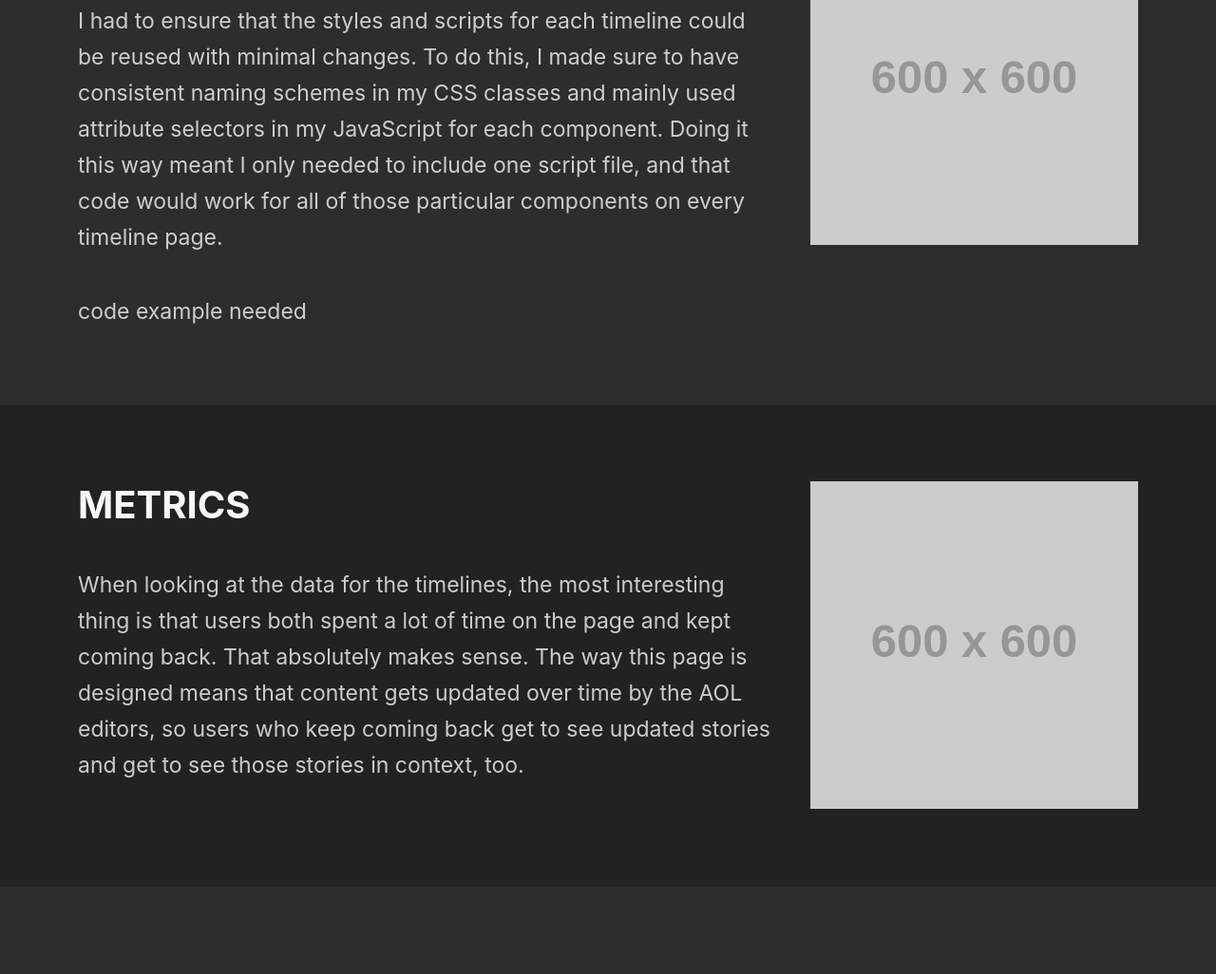
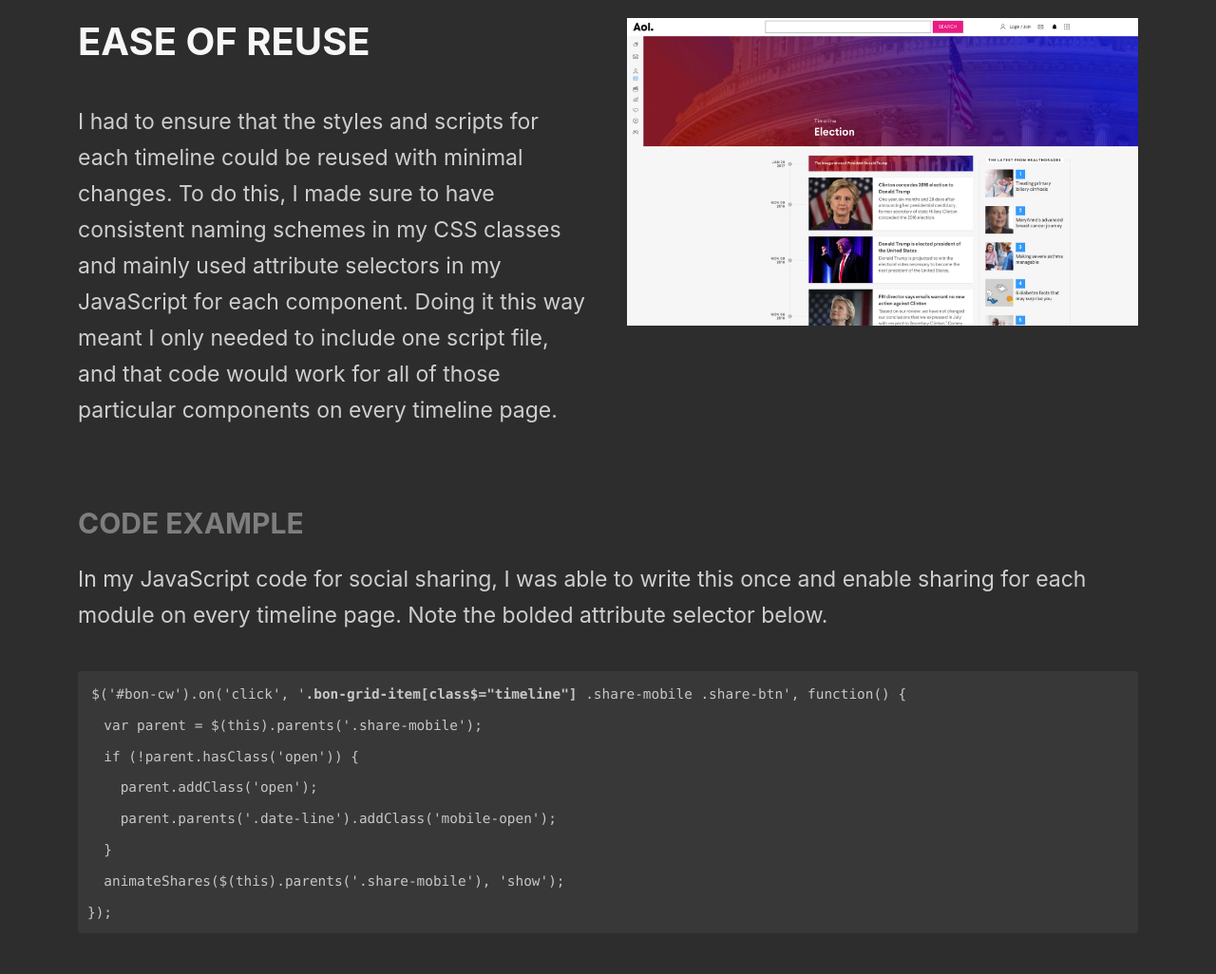
Before and after one commit to SomniusTiger/portfolio, a website: page src/markup/projects/timelines/index.html in a window 1280 px wide. Shown: the part 1104-2130 px from the top of the page at 95% size. Drawn offline with nearby package versions, Linux system fonts and the light colour scheme; files that its build step writes are made by us from their sources; placeholder pictures from the web are drawn by us; files whose address does not match are found by name.

Commit message:
Adds images and code example for timelines, adjusts widths of some elements in navigation page

```diff
--- a/src/markup/projects/timelines/index.html
+++ b/src/markup/projects/timelines/index.html
@@ -48,38 +48,62 @@
         </div>
 
         <div class="grid-cell grid-cell-mobile-12 grid-cell-tablet-4">
-          <img class="width-full" src="https://placehold.it/600/600" alt="placeholder">
+          <img class="width-full" src="../../src/media/images/projects/timelines-mobile.png" alt="Screenshot of the Election Timeline page on AOL.com on an iPhone X">
         </div>
       </div>
     </section>
 
     <section class="project_section padding-top-80 padding-bottom-80">
       <div class="grid-container grid-container--project">
-        <div class="grid-cell grid-cell-mobile-12 grid-cell-tablet-8">
+        <div class="grid-cell grid-cell-mobile-12 grid-cell-desktop-6">
 
           <h1 class="project_section-title">
             Ease of Reuse
           </h1>
 
-          <p class="project_section-paragraph margin-top-40">
+          <p class="project_section-paragraph margin-top-40 margin-bottom-40">
             I had to ensure that the styles and scripts for each timeline could be reused with minimal changes. To do this, I made sure to have consistent naming schemes in my CSS classes and mainly used attribute selectors in my JavaScript for each component. Doing it this way meant I only needed to include one script file, and that code would work for all of those particular components on every timeline page.
-          </p>
-
-          <p class="project_section-paragraph margin-top-40">
-            code example needed
           </p>
 
         </div>
 
-        <div class="grid-cell grid-cell-mobile-12 grid-cell-tablet-4">
-          <img class="width-full" src="https://placehold.it/600/600" alt="placeholder">
+        <div class="grid-cell grid-cell-mobile-12 grid-cell-desktop-6">
+          <img class="width-full" src="../../src/media/images/projects/timelines-desktop.jpg" alt="Screenshot of the Election Timeline page on AOL.com on desktop">
+        </div>
+
+        <div class="grid-cell grid-cell-mobile-12 min_width-0">
+          <h2 class="project_section-subtitle margin-top-40">
+            Code Example
+          </h2>
+
+          <p class="project_section-paragraph margin-top-20 margin-bottom-40">
+            In my JavaScript code for social sharing, I was able to write this once and enable sharing for each module on every timeline page. Note the bolded attribute selector below.
+          </p>
+
+          <div class="code_block margin-bottom-40 margin-top-40">
+<pre><code>$('#bon-cw').on('click', '<strong>.bon-grid-item[class$="timeline"]</strong> .share-mobile .share-btn', function() {
+
+  var parent = $(this).parents('.share-mobile');
+
+  if (!parent.hasClass('open')) {
+
+    parent.addClass('open');
+
+    parent.parents('.date-line').addClass('mobile-open');
+
+  }
+
+  animateShares($(this).parents('.share-mobile'), 'show');
+
+});</code></pre>
+          </div>
         </div>
       </div>
     </section>
 
     <section class="project_section padding-top-80 padding-bottom-80">
       <div class="grid-container grid-container--project">
-        <div class="grid-cell grid-cell-mobile-12 grid-cell-tablet-8">
+        <div class="grid-cell grid-cell-mobile-12">
 
           <h1 class="project_section-title">
             Metrics
@@ -89,10 +113,6 @@
             When looking at the data for the timelines, the most interesting thing is that users both spent a lot of time on the page and kept coming back. That absolutely makes sense. The way this page is designed means that content gets updated over time by the AOL editors, so users who keep coming back get to see updated stories and get to see those stories in context, too.
           </p>
 
-        </div>
-
-        <div class="grid-cell grid-cell-mobile-12 grid-cell-tablet-4">
-          <img class="width-full" src="https://placehold.it/600/600" alt="placeholder">
         </div>
       </div>
     </section>
--- a/src/styles/base/config.scss
+++ b/src/styles/base/config.scss
@@ -7,7 +7,7 @@ body {
   font-family: -apple-system, BlinkMacSystemFont, "Segoe UI", Helvetica, Arial, sans-serif, "Apple Color Emoji", "Segoe UI Emoji", "Segoe UI Symbol";
 }
 
-b {
+strong {
   font-weight: bold;
 }
 
@@ -20,6 +20,15 @@ code {
   padding: 0.3em;
 }
 
+pre {
+  padding: 15px 10px;
+  width: 100%;
+
+  code {
+    background-color: transparent;
+  }
+}
+
 img {
   display: inline-block;
 }
--- a/src/styles/layout/size.scss
+++ b/src/styles/layout/size.scss
@@ -26,3 +26,7 @@
 .max_width-full {
   max-width: 100%;
 }
+
+.min_width-0 {
+  min-width: 0;
+}
--- a/src/styles/main.scss
+++ b/src/styles/main.scss
@@ -19,3 +19,4 @@
 @import "module/project_section";
 @import "module/image_fill";
 @import "module/back";
+@import "module/code_block";
--- /dev/null
+++ b/src/styles/module/code_block.scss
@@ -0,0 +1,8 @@
+// Container element for blocks of code, to wrap around a <pre> tag
+.code_block {
+  background-color: color(white-a, 5);
+  border-radius: 4px;
+  overflow: auto;
+  position: relative;
+  width: 100%;
+}
```
Also changed, not shown: src/markup/projects/aol-nav/index.html (+3 -3 lines), src/media/images/projects/timelines-desktop.jpg (added), src/media/images/projects/timelines-mobile.png (added).
